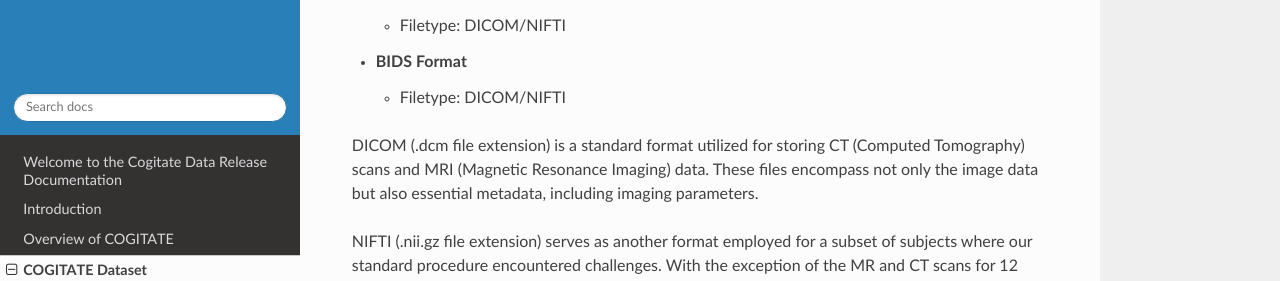
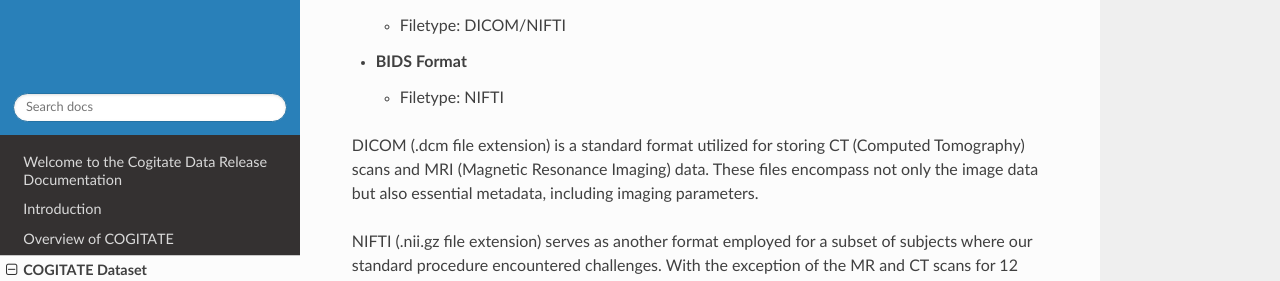
Before and after one commit to Cogitate-consortium/cogitate-data, an MkDocs documentation site: the page built from docs/03_cogdataset.md, in a window 1280 px wide and 900 px high, scrolled down 6626 px. Shown: the part 170-451 px from the top of the window. Built offline with MkDocs 1.6.1, drawn with Linux system fonts in a browser that asks for light colours; nearby versions of some CDN libraries.

Commit message:
Edited the file type for the BIDS Format of MR/CT data in the File Type Glossary table

```diff
--- a/docs/03_cogdataset.md
+++ b/docs/03_cogdataset.md
@@ -149,7 +149,7 @@
       - Filetype: DICOM/NIFTI
 
 - **BIDS Format**
-      - Filetype: DICOM/NIFTI
+      - Filetype: NIFTI
 
 DICOM (.dcm file extension) is a standard format utilized for storing CT (Computed Tomography) scans and MRI (Magnetic Resonance Imaging) data. These files encompass not only the image data but also essential metadata, including imaging parameters.
 
```
